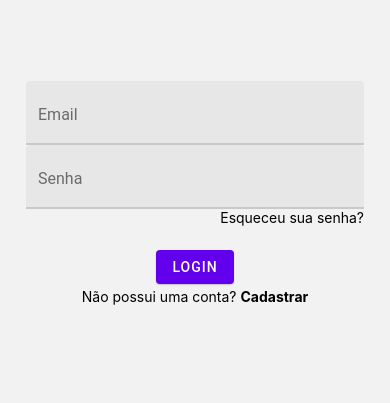
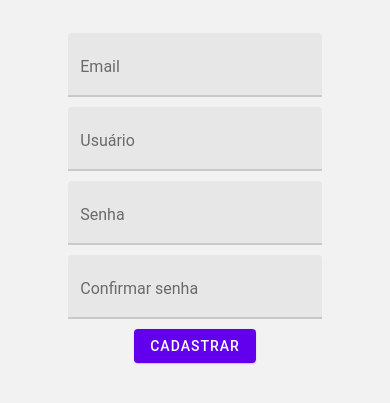
Before and after one commit to andreifer/LoginScreenReactNativePaper, a React Native app: screen /RegisterScreen in a window 390 px wide. Shown: the part 217-620 px from the top of the page. Built offline with nearby package versions, Linux system fonts and the light colour scheme.

Commit message:
Linkando Login para Registro

```diff
--- a/src/navigation/index.js
+++ b/src/navigation/index.js
@@ -3,6 +3,7 @@ import { createStackNavigator } from "@react-navigation/stack";
 import { HomeScreen } from "../screens/HomeScreen";
 import { LoginScreen } from "../screens/LoginScreen";
 import MaterialCommunityIcons from "react-native-vector-icons/MaterialCommunityIcons";
+import { RegisterScreen } from "../screens/RegisterScreen";
 
 const Stack = createStackNavigator();
 
@@ -10,11 +11,21 @@ export const RootNavigation = () => {
   return (
     <Stack.Navigator>
       <Stack.Screen
-        name="Inicial"
+        name="LoginScreen"
         component={LoginScreen}
+        options={{ headerShown: false, title: "Tela de Login" }}
+      />
+      <Stack.Screen
+        name="RegisterScreen"
+        component={RegisterScreen}
+        options={{ headerShown: false, title: "Tela de Cadastro" }}
+      />
+      <Stack.Screen
+        name="HomeNavigation"
+        component={TabNavigation}
         options={{ headerShown: false, title: "Tela inicial" }}
       />
-      <Stack.Screen name="HomeNavigation" component={TabNavigation} />
+
     </Stack.Navigator>
   );
 };
@@ -27,10 +38,12 @@ export const TabNavigation = () => {
       <Tab.Screen
         name="Home"
         component={HomeScreen}
-        options={{ tabBarLabel: "Home", tabBarIcon: ({color}) => (
-            <MaterialCommunityIcons name="home" color={color} size={25}/>
-        ),
-    }}
+        options={{
+          tabBarLabel: "Home",
+          tabBarIcon: ({ color }) => (
+            <MaterialCommunityIcons name="home" color={color} size={25} />
+          ),
+        }}
       />
       <Tab.Screen name="Home2" component={HomeScreen} />
       <Tab.Screen name="Home3" component={HomeScreen} />
--- /dev/null
+++ b/src/screens/RegisterScreen.jsx
@@ -0,0 +1,97 @@
+import { StyleSheet, View } from "react-native";
+import React, { useState } from "react";
+import { Button, TextInput } from "react-native-paper";
+
+export const RegisterScreen = ({}) => {
+  const [email, setEmail] = useState({ value: "", error: "" });
+  const [password, setPassword] = useState({ value: "", error: "" });
+  const [user, setUser] = useState({ value: "", error: "" });
+  const [confirmpassword, setConfirmPassword] = useState({
+    value: "",
+    error: "",
+  });
+
+  const _onRegisterPressed = () => {
+    console.log("RegistroIniciado");
+    // navigation.navigate("Dashboard");
+  };
+
+  return (
+    <View style={styles.container}>
+      <TextInput
+        label="Email"
+        returnKeyType="next"
+        value={email.value}
+        onChangeText={(text) => setEmail({ value: text, error: "" })}
+        error={!!email.error}
+        errorText={email.error}
+        autoCapitalize="none"
+        autoCompleteType="email"
+        textContentType="emailAddress"
+        keyboardType="email-address"
+        style={styles.input}
+      />
+
+      <TextInput
+        label="Usuário"
+        returnKeyType="next"
+        value={user.value}
+        onChangeText={(text) => setUser({ value: text, error: "" })}
+        error={!!user.error}
+        errorText={user.error}
+        autoCapitalize="none"
+        autoCompleteType="usuario"
+        textContentType="usuario"
+        keyboardType="usuario"
+        style={styles.input}
+      />
+
+      <TextInput
+        label="Senha"
+        returnKeyType="done"
+        value={password.value}
+        onChangeText={(text) => setPassword({ value: text, error: "" })}
+        error={!!password.error}
+        errorText={password.error}
+        secureTextEntry
+        style={styles.input}
+      />
+
+      <TextInput
+        label="Confirmar senha"
+        returnKeyType="done"
+        value={confirmpassword.value}
+        onChangeText={(text) => setConfirmPassword({ value: text, error: "" })}
+        error={!!confirmpassword.error}
+        errorText={confirmpassword.error}
+        secureTextEntry
+        style={styles.input}
+      />
+
+      <Button mode="contained" onPress={_onRegisterPressed} style={styles.but}>
+        Cadastrar
+      </Button>
+    </View>
+  );
+};
+
+const styles = StyleSheet.create({
+  container: {
+    width: "100%",
+    alignItems: "center",
+    marginBottom: 24,
+    paddingHorizontal: 26,
+    flex: 1,
+    justifyContent: "center",
+  },
+  input: {
+    width: "75%",
+    marginTop: 10,
+  },
+  label: {
+    color: "black",
+  },
+  but: {
+    marginTop: 10,
+  },
+});
```
